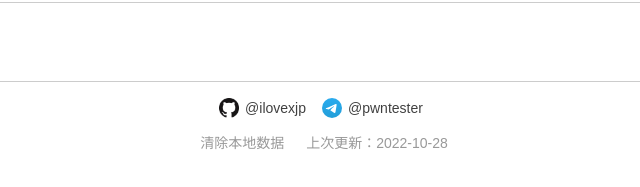
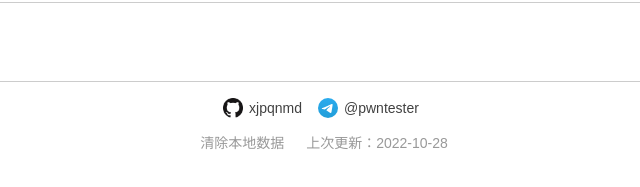
Before and after one commit to pxd0207/skm, a plain HTML site: page index.html in a window 1280 px wide. Shown: the part 165-352 px from the top of the page, 319-959 px from the left. Drawn offline with Linux system fonts and the light colour scheme.

Commit message:
Update index.html

```diff
--- a/index.html
+++ b/index.html
@@ -22,4 +22,4 @@
         <div class="item-help">
           ${i.help_text}
         </div>
-      </div>`}document.querySelector(".functions-list").innerHTML=e;var t=[...document.getElementsByClassName("item-wrapper"),...document.getElementsByClassName("item-menu-item")];if(t.length)for(const s of t){const l=s.attributes["data-link"];l?s.addEventListener("click",t=>{t.stopPropagation(),window.location.href=l.value}):s.addEventListener("click",t=>{t.stopPropagation(),s.classList.contains("active")?(s.classList.remove("active"),s.classList.add("inactive"),s.parentElement.parentElement.parentElement.getElementsByClassName("item-help")[0].style.display="none"):(s.classList.add("active"),s.classList.remove("inactive"),s.parentElement.parentElement.parentElement.getElementsByClassName("item-help")[0].style.display="block")})}}</script><h2>目录</h2><div class="functions-list"></div><div class="links-list"><div class="link-wrapper"><img src="common/github-logo.png"> <span onclick='window.location.href="https://pic7.58cdn.com.cn/nowater/webim/big/n_v23b53454f3efd4b7eb909dd79f24181a7.png"'>@ilovexjp</span></div><div class="link-wrapper"><img src="common/telegram-logo.svg"> <span onclick='window.location.href="https://t.me/pwntester"'>@pwntester</span></div></div><div class="links-list links-list-help"><div class="link-wrapper"><span onclick='window.confirm("确定清除本地存储的信息？")&&localStorage.clear()'>清除本地数据</span></div><div class="link-wrapper"><span>上次更新：2022-10-28</span></div></div><script>render()</script>
+      </div>`}document.querySelector(".functions-list").innerHTML=e;var t=[...document.getElementsByClassName("item-wrapper"),...document.getElementsByClassName("item-menu-item")];if(t.length)for(const s of t){const l=s.attributes["data-link"];l?s.addEventListener("click",t=>{t.stopPropagation(),window.location.href=l.value}):s.addEventListener("click",t=>{t.stopPropagation(),s.classList.contains("active")?(s.classList.remove("active"),s.classList.add("inactive"),s.parentElement.parentElement.parentElement.getElementsByClassName("item-help")[0].style.display="none"):(s.classList.add("active"),s.classList.remove("inactive"),s.parentElement.parentElement.parentElement.getElementsByClassName("item-help")[0].style.display="block")})}}</script><h2>目录</h2><div class="functions-list"></div><div class="links-list"><div class="link-wrapper"><img src="common/github-logo.png"> <span onclick='window.location.href="https://pic7.58cdn.com.cn/nowater/webim/big/n_v23b53454f3efd4b7eb909dd79f24181a7.png"'>xjpqnmd</span></div><div class="link-wrapper"><img src="common/telegram-logo.svg"> <span onclick='window.location.href="https://t.me/pwntester"'>@pwntester</span></div></div><div class="links-list links-list-help"><div class="link-wrapper"><span onclick='window.confirm("确定清除本地存储的信息？")&&localStorage.clear()'>清除本地数据</span></div><div class="link-wrapper"><span>上次更新：2022-10-28</span></div></div><script>render()</script>
```
